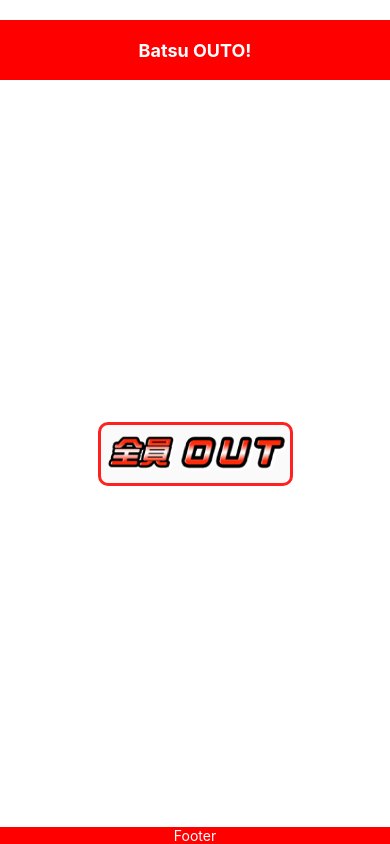
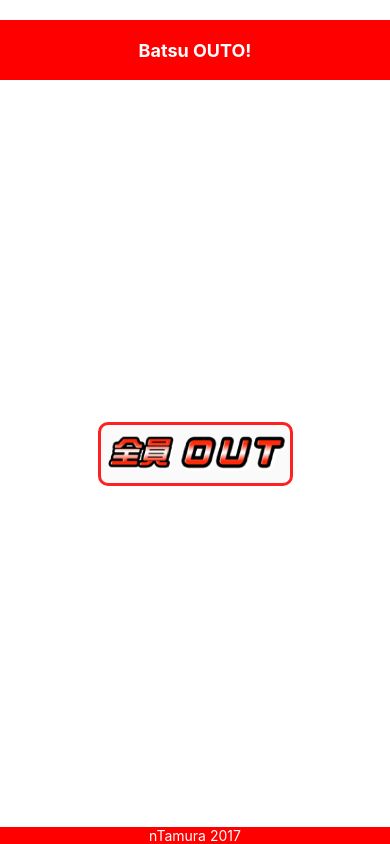
Before and after one commit to nTamura/batsu-outo, a React Native app: screen / in a window 390 px wide. Built offline with nearby package versions, Linux system fonts and the light colour scheme; what Dimensions would draw is missing.

Commit message:
added audio comp

```diff
--- a/App.js
+++ b/App.js
@@ -35,7 +35,7 @@ export default class App extends React.Component {
 
           <View style={styles.comp}>
             <View style={styles.footer}>
-              <Text style={styles.footerText}>Footer</Text>
+              <Text style={styles.footerText}>nTamura 2017</Text>
             </View>
           </View>
 
--- a/package.json
+++ b/package.json
@@ -21,6 +21,8 @@
   "dependencies": {
     "expo": "^17.0.0",
     "react": "16.0.0-alpha.6",
-    "react-native": "^0.44.0"
+    "react-native": "^0.44.0",
+    "react-native-simple-sound": "^1.0.0",
+    "react-native-sound": "^0.10.1"
   }
 }
```
Also changed, not shown: components/Audio.js (added), 2 other files (tests, documents, lock files or other folders).
